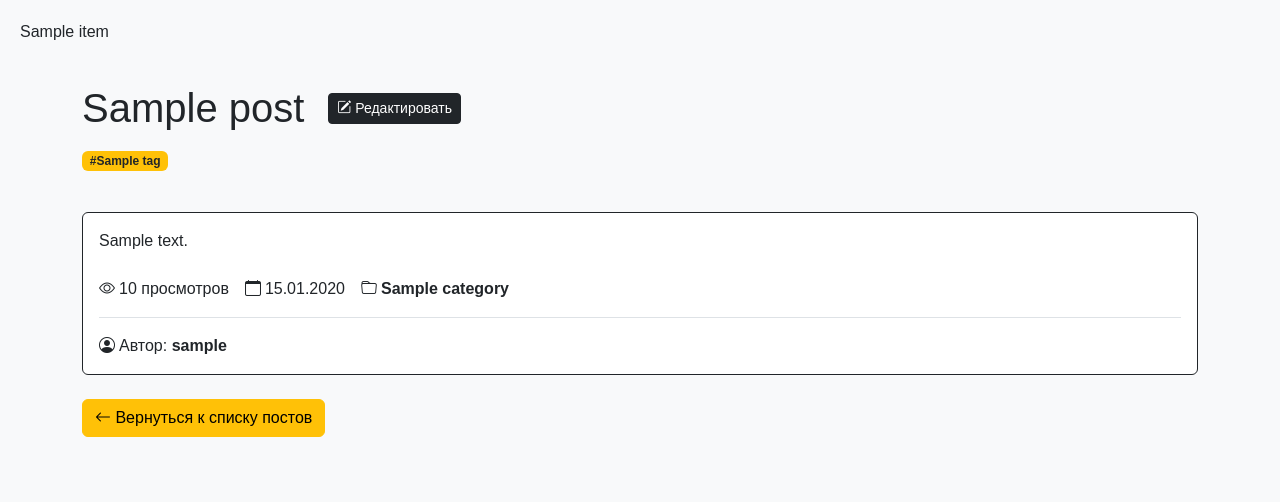
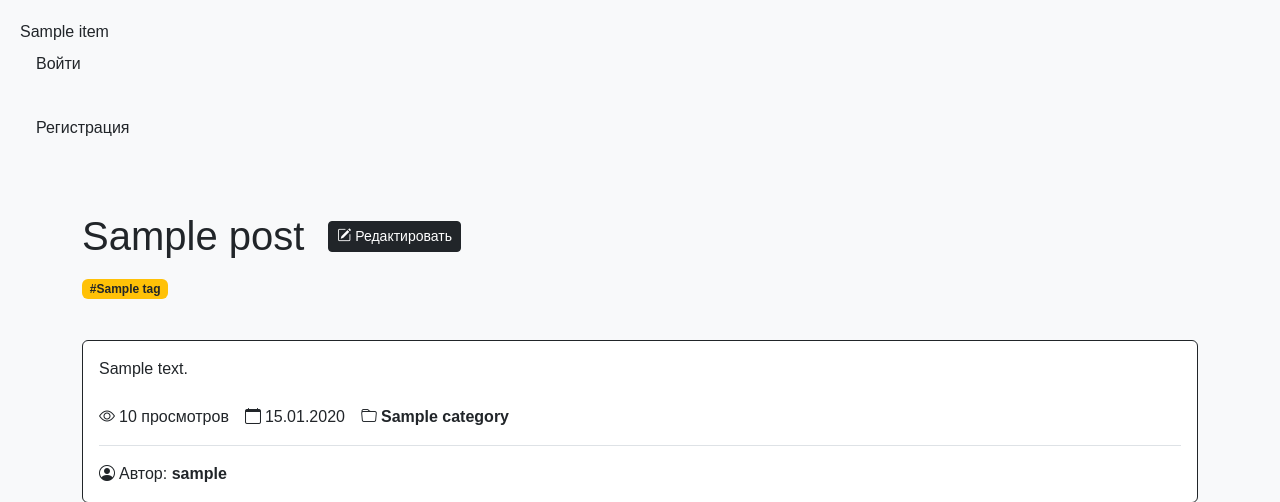
Before and after one commit to OlegVovchenko/DjangoProject, a Django app: template python_blog/templates/post_detail.html in a window 1280 px wide. Shown: the top 502 px of the page. Run offline with Django 5.2, Linux system fonts and the light colour scheme; the template is opened without the code that fills it: most values are stand-ins (such as "Sample title", 1, 10 or a date in 2020).

Commit message:
hw27: подключение приложения в settings.py, добавление кнопок в входа/выхода/регистрации в меню, создание основных маршрутов в users_app

```diff
--- a/blog/settings.py
+++ b/blog/settings.py
@@ -43,6 +43,7 @@ INSTALLED_APPS = [
     'django_extensions',
     'debug_toolbar',
     'python_blog',
+    'users_app',
 ]
 
 MIDDLEWARE = [
--- a/python_blog/templates/menu_include.html
+++ b/python_blog/templates/menu_include.html
@@ -7,5 +7,27 @@
             </a>
         </li>
         {% endfor %}
+
+        {% if user.is_authenticated %}
+                    <li class="nav-item ms-md-auto">
+                        <form action="{% url 'users:logout' %}" method="POST" class="d-inline">
+                            {% csrf_token %}
+                            <button type="submit" class="btn nav-link">
+                                Выйти ({{ user.username }})
+                            </button>
+                        </form>
+                    </li>
+                {% else %}
+                    <li class="nav-item ms-md-auto">
+                        <a class="nav-link" href="{% url 'users:login' %}">
+                            Войти
+                        </a>
+                    </li>
+                    <li class="nav-item">
+                        <a class="nav-link" href="{% url 'users:register' %}">
+                            Регистрация
+                        </a>
+                    </li>
+                {% endif %}
     </ul>
 </nav>
```
Also changed, not shown: users_app/urls.py (+10 -0 lines).
